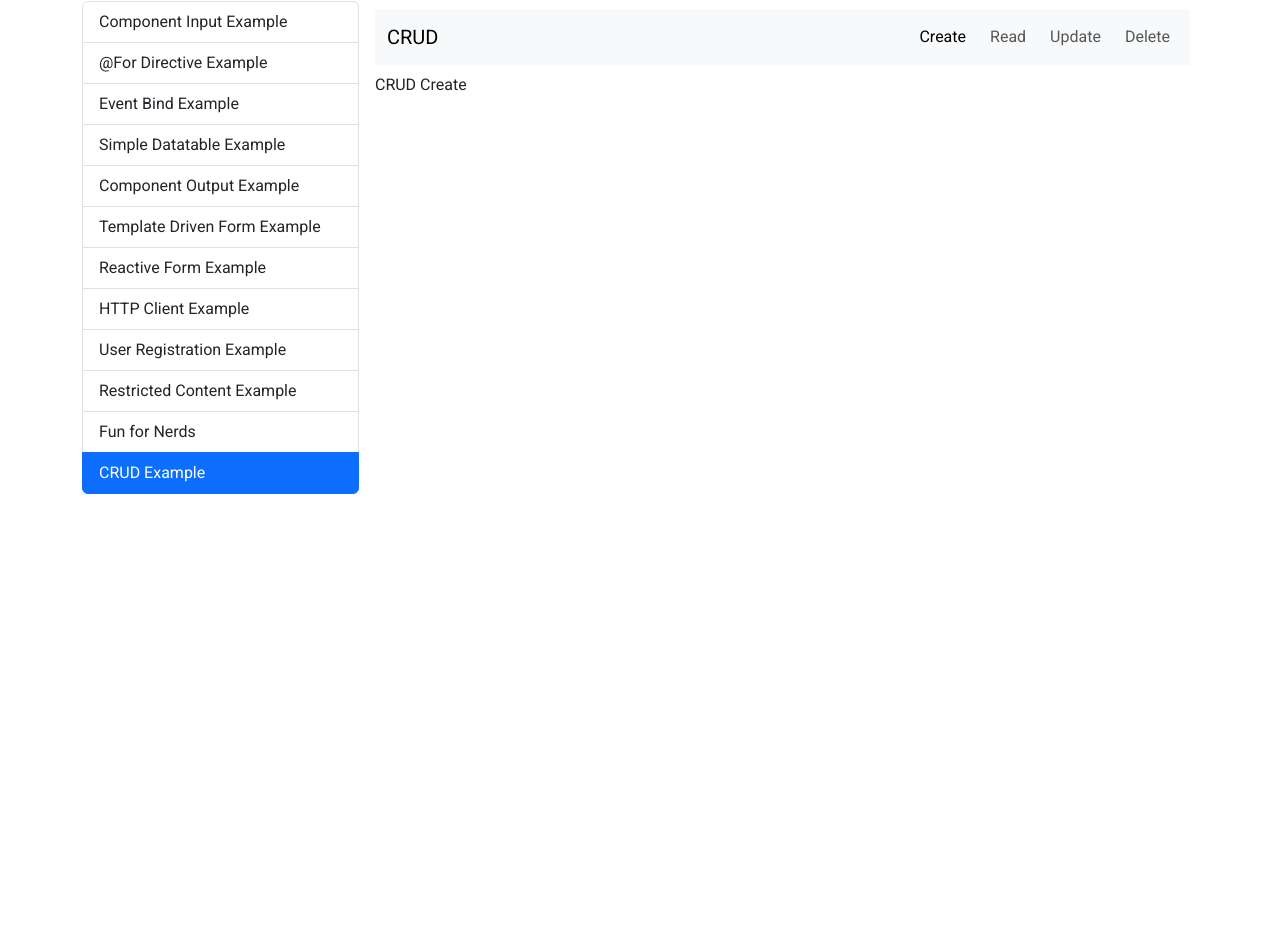
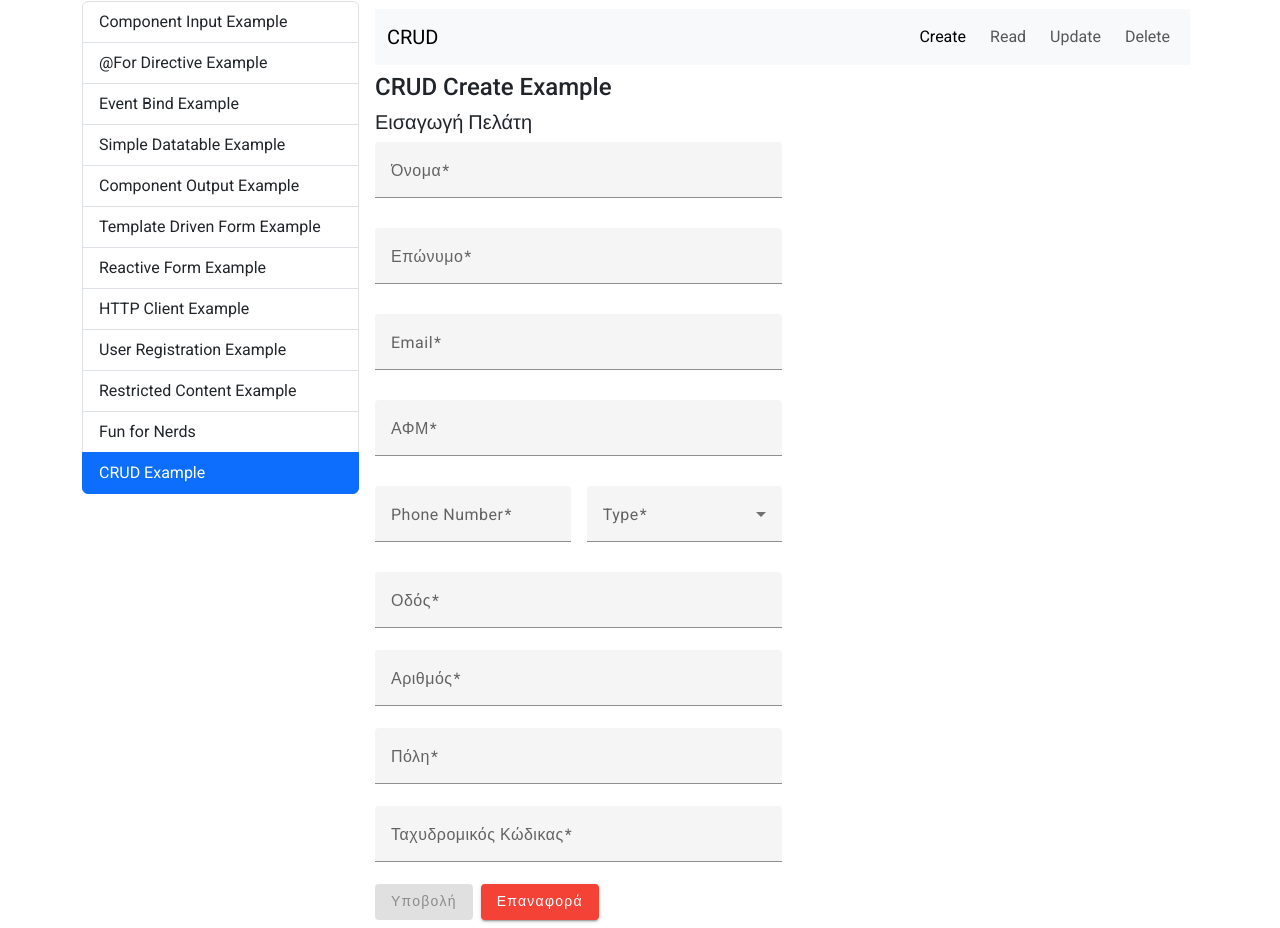
Before and after one commit to kateKipa/angular-introduction, an Angular app: page /crud-example/create in a window 1280 px wide. Shown: the part 63-991 px from the top of the page. Before the commit the page ends 800 px from the top, so only its background shows below. Built offline with nearby package versions, Linux system fonts and the light colour scheme; sample sign-in values are in the browser's storage.

Commit message:
customer-form

```diff
--- a/src/app/components/crud/crud-create-example/crud-create-example.component.html
+++ b/src/app/components/crud/crud-create-example/crud-create-example.component.html
@@ -1,5 +1,149 @@
 
 <div class="d-flex flex-column gap-2">
     <app-crud-navbar></app-crud-navbar>
-    <div>CRUD Create</div>
-</div>
+    <div>
+    <h4>CRUD Create Example</h4>
+    <h5>Εισαγωγή Πελάτη</h5>
+
+        <form [formGroup]="form" class="d-flex flex-column gap-2 w-50">
+    <mat-form-field>
+    <mat-label>Όνομα</mat-label>
+    <input matInput type="text" formControlName="givenName" />
+            @if (form.get("givenName").invalid && form.get("givenName").touched) {
+    <mat-error>Το όνομα είναι απαραίτητο</mat-error>
+            }
+    </mat-form-field>
+    <mat-form-field>
+    <mat-label>Επώνυμο</mat-label>
+    <input matInput type="text" formControlName="surName" />
+            @if (form.get("surName").invalid && form.get("surName").touched) {
+    <mat-error>Το επώνυμο είναι απαραίτητο</mat-error>
+            }
+    </mat-form-field>
+    <mat-form-field>
+    <mat-label>Email</mat-label>
+    <input matInput type="text" formControlName="email" />
+            @if (form.get("email").hasError("duplicateEmail")) {
+    <mat-error>Αυτό το email είναι ήδη καταχωρημένο</mat-error>
+            } @else {
+              @if (form.get("email").invalid && form.get("email").touched) {
+    <mat-error
+    >Το email δεν είναι συμπληρωμένο ή δεν έχει σωστή μορφή</mat-error
+    >
+              }
+            }
+    </mat-form-field>
+    <mat-form-field>
+    <mat-label>ΑΦΜ</mat-label>
+    <input matInput type="text" formControlName="afm" />
+            @if (form.get("afm").hasError("duplicateEmail")) {
+    <mat-error>Αυτό το ΑΦΜ είναι ήδη καταχωρημένο</mat-error>
+            } @else {
+              @if (form.get("afm").invalid && form.get("afm").touched) {
+    <mat-error
+    >Το ΑΦΜ δεν είναι συμπληρωμένο ή δεν έχει σωστή μορφή</mat-error
+    >
+              }
+            }
+    </mat-form-field>
+    <div formArrayName="phoneNumbers">
+            @for (phone of phoneNumbers.controls; let i = $index; track i) {
+    <div [formGroupName]="i" class="d-flex gap-3 align-items-center">
+    <mat-form-field>
+    <mat-label>Phone Number</mat-label>
+    <input matInput type="text" formControlName="number" />
+                  @if (phone.get("number").invalid && phone.get("number").touched) {
+    <mat-error class="text-wrap">
+                      Ο αριθμός του τηλεφώνου είναι απαραίτητος
+    </mat-error>
+                  }
+    </mat-form-field>
+    <mat-form-field>
+    <mat-label>Type</mat-label>
+    <mat-select formControlName="type">
+    <mat-option value="Mobile">Κινητό</mat-option>
+    <mat-option value="Work">Εργασία</mat-option>
+    <mat-option value="Home">Σπίτι</mat-option>
+    </mat-select>
+                  @if (phone.get("type").invalid && phone.get("type").touched) {
+    <mat-error class="text-wrap">
+                      Πρέπει να διαλέξετε κάποιον τύπο τηλεφώνου
+    </mat-error>
+                  }
+    </mat-form-field>
+                @if (phoneNumbers.controls.length > 1 && i !== 0) {
+    <mat-icon
+                    role="button"
+                    (click)="removePhoneNumber(i)"
+                    class="cursor-pointer"
+    >delete</mat-icon
+    >
+                }
+                @if (phoneNumbers.controls[i].valid) {
+    <mat-icon
+                    role="button"
+                    (click)="addPhoneNumber()"
+                    class="cursor-pointer"
+    >add</mat-icon
+    >
+                }
+    </div>
+            }
+    </div>
+    <div formGroupName="address" class="d-flex flex-column">
+    <mat-form-field>
+    <mat-label>Οδός</mat-label>
+    <input matInput type="text" formControlName="street" />
+              @if (
+                form.get("address.street").invalid &&
+                form.get("address.street").touched
+              ) {
+    <mat-error>Η οδός είναι απαραίτητη</mat-error>
+              }
+    </mat-form-field>
+    <mat-form-field>
+    <mat-label>Αριθμός</mat-label>
+    <input matInput type="text" formControlName="number" />
+              @if (
+                form.get("address.number").invalid &&
+                form.get("address.number").touched
+              ) {
+    <mat-error>Ο αριθμός είναι απαραίτητος</mat-error>
+              }
+    </mat-form-field>
+    <mat-form-field>
+    <mat-label>Πόλη</mat-label>
+    <input matInput type="text" formControlName="city" />
+              @if (
+                form.get("address.city").invalid && form.get("address.city").touched
+              ) {
+    <mat-error>Η πόλη είναι απαραίτητη</mat-error>
+              }
+    </mat-form-field>
+    <mat-form-field>
+    <mat-label>Ταχυδρομικός Κώδικας</mat-label>
+    <input matInput type="text" formControlName="zipCode" />
+              @if (
+                form.get("address.zipCode").invalid &&
+                form.get("address.zipCode").touched
+              ) {
+    <mat-error>Ο ταχυδρομικός κώδικας είναι απαραίτητος</mat-error>
+              }
+    </mat-form-field>
+    </div>
+    </form>
+    <div class="d-flex gap-2">
+    <button
+            mat-raised-button
+            color="primary"
+            (click)="submit(form.value)"
+            [disabled]="form.invalid"
+    >
+            Υποβολή
+    </button>
+    <button mat-raised-button color="warn" (click)="form.reset()">
+            Επαναφορά
+    </button>
+    </div>
+    </div>
+    </div>
--- a/src/app/components/crud/crud-create-example/crud-create-example.component.ts
+++ b/src/app/components/crud/crud-create-example/crud-create-example.component.ts
@@ -1,13 +1,87 @@
-import { Component } from '@angular/core';
+import { Component, inject } from '@angular/core';
 import { CrudNavbarComponent } from '../crud-navbar/crud-navbar.component';
+import { CustomerService } from 'src/app/shared/services/customer.service';
+
+import {
+  FormArray,
+  FormControl,
+  FormGroup,
+  ReactiveFormsModule,
+  Validators,
+} from '@angular/forms';
+
+import { MatSelectModule } from '@angular/material/select';
+import { MatInputModule } from '@angular/material/input';
+import { MatFormFieldModule } from '@angular/material/form-field';
+import { MatButtonModule } from '@angular/material/button';
+import { MatIconModule } from '@angular/material/icon';
+import { Customer } from 'src/app/shared/interfaces/customer';
 
 @Component({
   selector: 'app-crud-create-example',
   standalone: true,
-  imports: [CrudNavbarComponent],
+  imports: [
+    CrudNavbarComponent,
+    ReactiveFormsModule,
+    CrudNavbarComponent,
+    MatFormFieldModule,
+    MatInputModule,
+    MatSelectModule,
+    MatButtonModule,
+    MatIconModule
+  ],
   templateUrl: './crud-create-example.component.html',
   styleUrl: './crud-create-example.component.css'
 })
 export class CrudCreateExampleComponent {
+  customerService = inject(CustomerService)
 
+  form = new FormGroup({
+    givenName: new FormControl('', Validators.required),
+    surName: new FormControl('', Validators.required),
+    email: new FormControl('', [Validators.required, Validators.email]),
+    afm: new FormControl('', Validators.required),
+    phoneNumbers: new FormArray([
+      new FormGroup({
+        number: new FormControl('', Validators.required),
+        type: new FormControl('', Validators.required),
+      }),
+    ]),
+    address: new FormGroup({
+      street: new FormControl('', Validators.required),
+      number: new FormControl('', Validators.required),
+      city: new FormControl('', Validators.required),
+      zipCode: new FormControl('', Validators.required),
+    }),
+  });
+
+  phoneNumbers = this.form.get('phoneNumbers') as FormArray;
+
+  addPhoneNumber() {
+    this.phoneNumbers.push(
+      new FormGroup({
+        number: new FormControl('', Validators.required),
+        type: new FormControl('', Validators.required),
+      }),
+    );
+  }
+
+  removePhoneNumber(index: number) {
+    this.phoneNumbers.removeAt(index);
+  }
+
+  submit(value: any) {
+    console.log(this.form.value);
+    const customer = this.form.value as Customer;
+
+    this.customerService.createCustomer(customer).subscribe({
+      next: (response) => {
+        this.form.reset();
+        alert('Customer created');
+      },
+      error: (error) => {
+        console.error('There was an error!', error);
+      },
+    });
+  }
 }
--- /dev/null
+++ b/src/app/shared/interfaces/customer.ts
@@ -0,0 +1,20 @@
+export interface Address {
+    street: string
+    city: string
+    number: string
+    zipCode: string
+}
+
+export interface PhoneNumber {
+    number: string
+    type: string
+}
+
+export interface Customer {
+    givenName: string
+    surName: string
+    email: string
+    afm: string
+    phoneNumber: PhoneNumber[]
+    address: Address
+}
--- /dev/null
+++ b/src/app/shared/services/customer.service.ts
@@ -0,0 +1,19 @@
+import { HttpClient } from '@angular/common/http';
+import { Injectable, inject } from '@angular/core';
+import { Customer } from '../interfaces/customer';
+import { environment} from 'src/environments/environment';
+
+const API_URL = `${environment.apiURL}/customer`
+
+@Injectable({
+  providedIn: 'root'
+})
+export class CustomerService {
+
+  http: HttpClient = inject(HttpClient)
+
+  createCustomer(customer: Customer) {
+    return this.http.post<{msg: string}>(`${API_URL}/create`, customer)  //η δευτερη παραμετρος (customer) ειναι τα data που στελνω
+  }
+
+}
```
